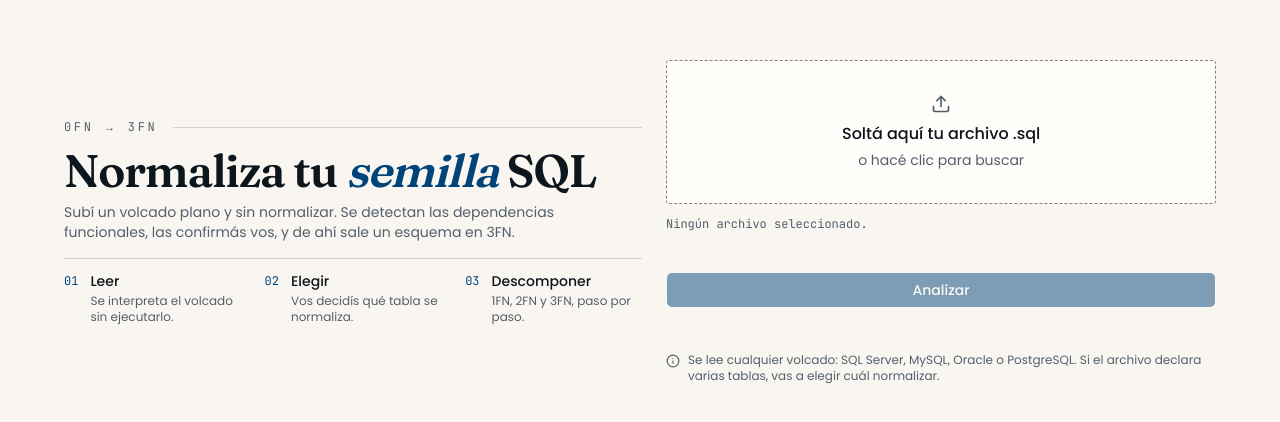
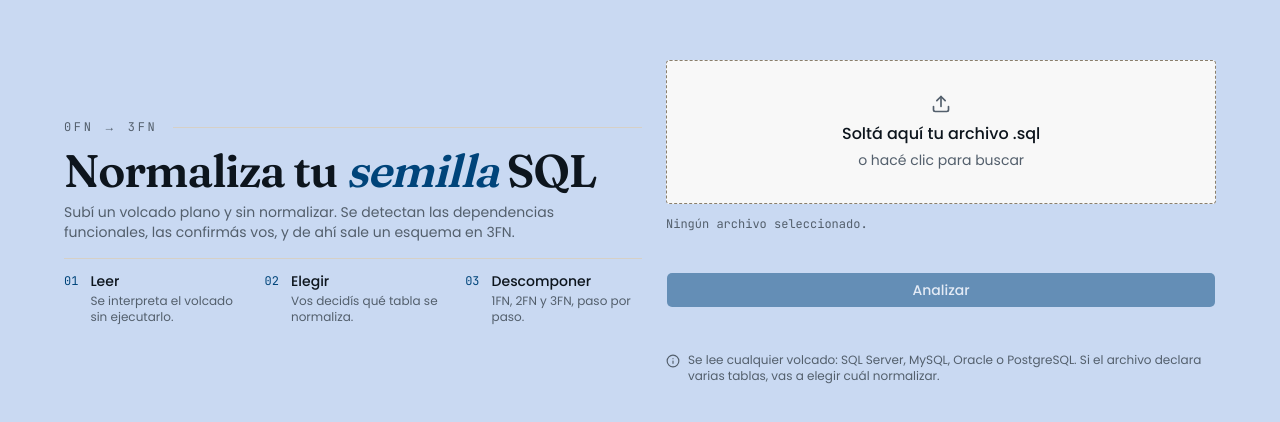
Before and after one commit to hnkatze/normalizations_db, a Next.js app: page / in a window 1280 px wide. Shown: the part 178-600 px from the top of the page. Built offline with nearby package versions, Linux system fonts and the light colour scheme.

Commit message:
apruebe el cambio si le gusta como quedo visualmente, si no let me know

```diff
--- a/src/app/globals.css
+++ b/src/app/globals.css
@@ -95,11 +95,11 @@
   /* Papel y tinta, no lienzo neutro. El fondo es un crema cálido (matiz 80-85)
      y el texto una tinta azulada (matiz 250): esa oposición cálido/frío es la
      que da carácter, y es justo lo que no tiene una paleta monocroma. */
-  --background: oklch(0.975 0.008 85);
+  --background: oklch(88.109% 0.03877 259.325);
   --foreground: oklch(0.19 0.02 250);
   /* La hoja elevada. Antes card y background se diferenciaban en 0.010 de
      luminosidad, invisibles entre sí; ahora hay tres escalones reales. */
-  --card: oklch(0.995 0.005 85);
+  --card: oklch(97.913% 0.00011 271.152);
   --card-foreground: oklch(0.19 0.02 250);
   --popover: oklch(0.995 0.005 85);
   --popover-foreground: oklch(0.19 0.02 250);
--- a/src/components/ui/table.tsx
+++ b/src/components/ui/table.tsx
@@ -8,11 +8,13 @@ function Table({ className, ...props }: React.ComponentProps<"table">) {
   return (
     <div
       data-slot="table-container"
-      className="relative w-full overflow-x-auto"
+      /* Se añade borde alrededor del contenedor de la tabla y esquinas redondeadas */
+      className="relative w-full overflow-x-auto rounded-md border border-border"
     >
       <table
         data-slot="table"
-        className={cn("w-full caption-bottom text-sm", className)}
+        /* Se añade border-collapse para que las líneas se unan limpiamente */
+        className={cn("w-full caption-bottom text-sm border-collapse", className)}
         {...props}
       />
     </div>
@@ -23,7 +25,8 @@ function TableHeader({ className, ...props }: React.ComponentProps<"thead">) {
   return (
     <thead
       data-slot="table-header"
-      className={cn("[&_tr]:border-b", className)}
+      /* Fondo levemente gris para diferenciar los encabezados */
+      className={cn("bg-muted/60 [&_tr]:border-b", className)}
       {...props}
     />
   )
@@ -69,8 +72,9 @@ function TableHead({ className, ...props }: React.ComponentProps<"th">) {
   return (
     <th
       data-slot="table-head"
+      /* Se añade 'border-r last:border-r-0' para bordes verticales entre columnas */
       className={cn(
-        "h-10 px-2 text-left align-middle font-medium whitespace-nowrap text-foreground [&:has([role=checkbox])]:pr-0",
+        "h-10 px-3 text-left align-middle font-semibold whitespace-nowrap text-foreground border-r border-border last:border-r-0 [&:has([role=checkbox])]:pr-0",
         className
       )}
       {...props}
@@ -82,8 +86,9 @@ function TableCell({ className, ...props }: React.ComponentProps<"td">) {
   return (
     <td
       data-slot="table-cell"
+      /* Se añade 'border-r last:border-r-0' para bordes verticales entre celdas */
       className={cn(
-        "p-2 align-middle whitespace-nowrap [&:has([role=checkbox])]:pr-0",
+        "p-2.5 align-middle whitespace-nowrap border-r border-border last:border-r-0 [&:has([role=checkbox])]:pr-0",
         className
       )}
       {...props}
```
